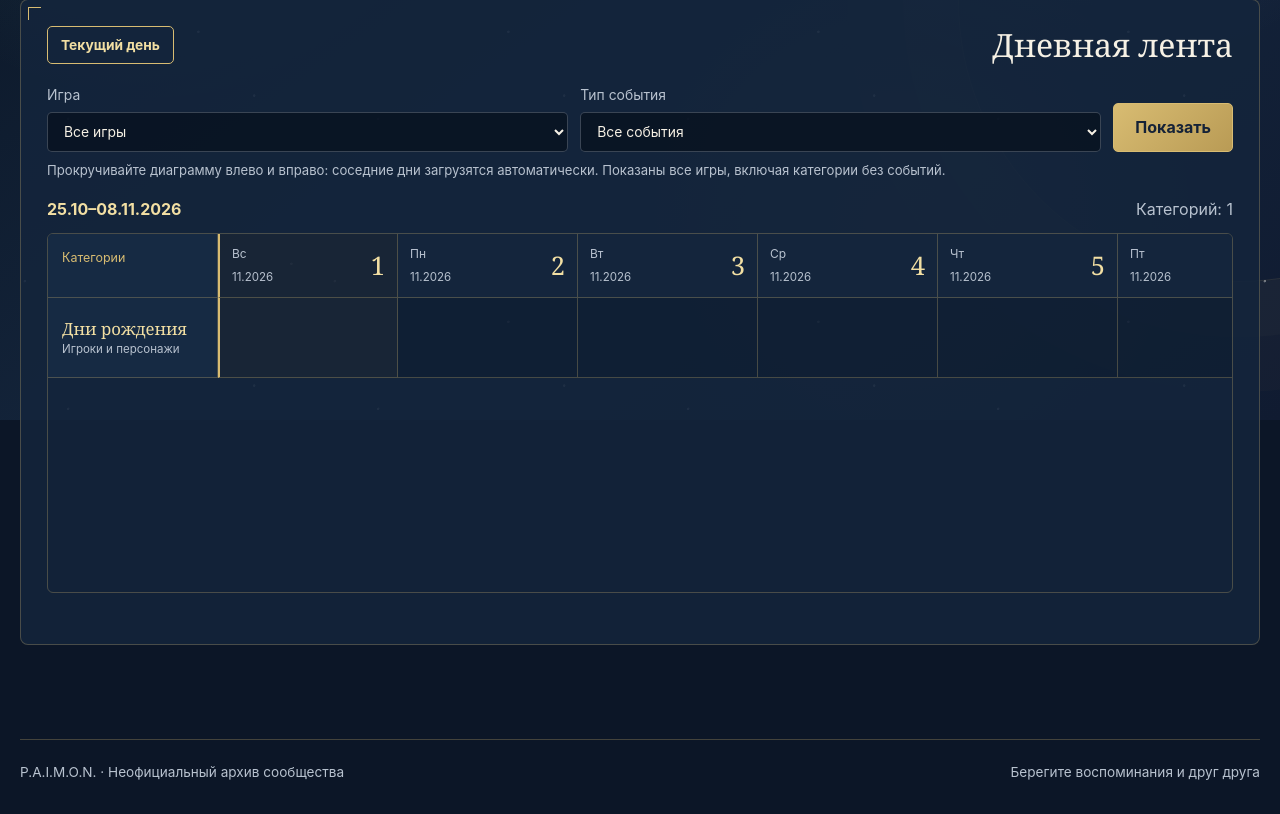
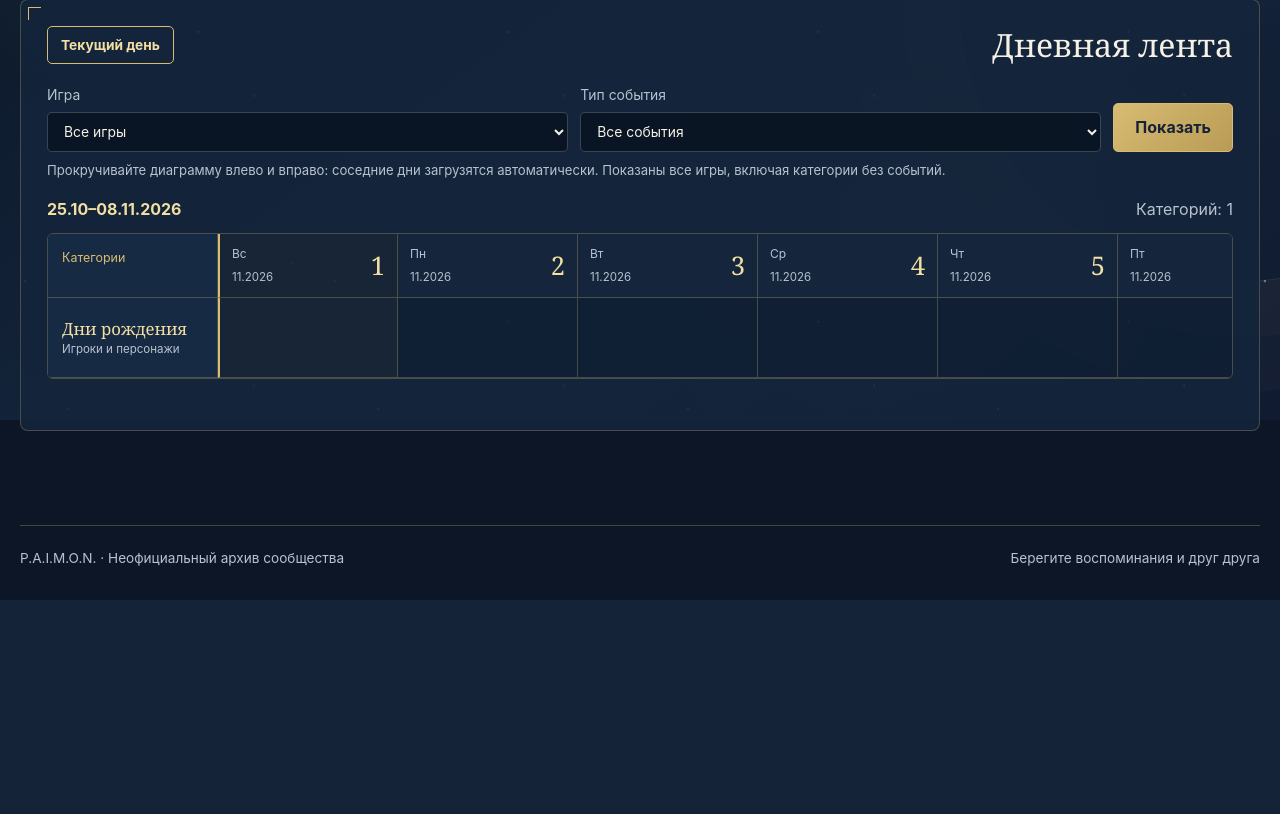
Before and after one commit to annimir/muurrchik_tg_bot, a FastAPI app: page /calendar?view=day&day=2026-11-01 in a window 1280 px wide. Shown: the part 380-1194 px from the top of the page. After the commit the page ends 980 px from the top, so only its background shows below. Run offline with FastAPI, Linux system fonts and the light colour scheme; data that the repository does not hold is empty; parts of the project's set-up code (start-up, migrations or seed data) failed here and were passed over; some libraries are stand-ins or nearby versions.

Commit message:
Show all calendar games without inner vertical scroll

```diff
--- a/web/static/app.css
+++ b/web/static/app.css
@@ -973,7 +973,7 @@ p.tier-description { display: block; color: var(--text); font-weight: 600; }
 .calendar-week-filters { grid-template-columns: minmax(220px, 1fr) minmax(220px, 1fr) auto; }
 .timeline-meta { display: flex; align-items: center; justify-content: space-between; flex-wrap: wrap; gap: 8px; margin: 16px 0 10px; color: var(--muted); }
 .timeline-meta strong { color: var(--gold-light); }
-.calendar-timeline-scroll { --timeline-label-width: 170px; --timeline-day-width: 180px; height: clamp(300px, 45vh, 440px); overflow: auto; overflow-anchor: none; scrollbar-gutter: stable; border: 1px solid var(--line); border-radius: 6px; cursor: grab; }
+.calendar-timeline-scroll { --timeline-label-width: 170px; --timeline-day-width: 180px; height: auto; overflow-x: auto; overflow-y: hidden; overflow-anchor: none; border: 1px solid var(--line); border-radius: 6px; cursor: grab; }
 .calendar-timeline-scroll.is-dragging { cursor: grabbing; user-select: none; }
 .timeline-grid { display: grid; width: max-content; min-width: 100%; grid-template-columns: var(--timeline-label-width) repeat(var(--timeline-days), var(--timeline-day-width)); background: rgba(7,17,30,.22); }
 .timeline-corner { position: sticky; z-index: 6; left: 0; grid-column: 1; grid-row: 1; padding: 14px; border-right: 1px solid var(--line); border-bottom: 1px solid var(--line); color: var(--gold); background: var(--panel-solid); font-size: .78rem; }
@@ -986,13 +986,14 @@ p.tier-description { display: block; color: var(--text); font-weight: 600; }
 .timeline-day.is-month-start, .timeline-cell.is-month-start { border-left: 2px solid var(--gold); }
 .timeline-row { display: grid; position: relative; grid-column: 1 / -1; grid-template-columns: var(--timeline-label-width) repeat(var(--timeline-days), var(--timeline-day-width)); }
 .timeline-row-label { display: grid; position: sticky; z-index: 5; left: 0; align-content: center; grid-column: 1; grid-row: 1; height: 80px; padding: 12px 14px; border-right: 1px solid var(--line); border-bottom: 1px solid var(--line); background: var(--panel-solid); }
-.timeline-row-game .timeline-row-label { height: 216px; border-left: 4px solid var(--game-color); }
-.timeline-row-game .timeline-cell, .timeline-row-game .timeline-bars { height: 216px; }
+.timeline-row-game .timeline-row-label { height: max(216px, calc(var(--event-rows) * 28px + 20px)); border-left: 4px solid var(--game-color); }
+.timeline-row-game .timeline-cell, .timeline-row-game .timeline-bars { height: max(216px, calc(var(--event-rows) * 28px + 20px)); }
+.timeline-row-birthdays .timeline-row-label, .timeline-row-birthdays .timeline-cell, .timeline-row-birthdays .timeline-bars { height: max(80px, calc(var(--event-rows) * 28px + 20px)); }
 .timeline-row-label strong { color: var(--gold-light); font: 400 1.05rem Georgia, serif; overflow-wrap: anywhere; }
 .timeline-row-label small { color: var(--muted); font-size: .72rem; }
 .timeline-cell { grid-row: 1; height: 80px; border-right: 1px solid var(--line); border-bottom: 1px solid var(--line); }
 .timeline-cell.is-today { background: rgba(121,199,192,.08); }
-.timeline-bars { display: grid; z-index: 2; grid-column: 2 / -1; grid-row: 1; grid-template-columns: repeat(var(--timeline-days), var(--timeline-day-width)); grid-auto-rows: 24px; align-content: start; gap: 4px 0; height: 80px; padding-top: 12px; overflow-y: auto; scrollbar-width: thin; }
+.timeline-bars { display: grid; z-index: 2; grid-column: 2 / -1; grid-row: 1; grid-template-columns: repeat(var(--timeline-days), var(--timeline-day-width)); grid-auto-rows: 24px; align-content: start; gap: 4px 0; height: 80px; padding-top: 12px; overflow-y: visible; }
 .timeline-bar { min-width: 0; margin: 0 4px; padding: 3px 7px; overflow: hidden; border-left: 3px solid; border-radius: 4px; font-size: .76rem; line-height: 1.35; white-space: nowrap; text-overflow: ellipsis; }
 .timeline-bar .timeline-bar-label { display: block; width: fit-content; max-width: calc(100% - 4px); overflow: hidden; white-space: nowrap; text-overflow: ellipsis; will-change: transform; }
 .timeline-status { min-height: 25px; padding-top: 6px; color: var(--muted); font-size: .82rem; }
```
